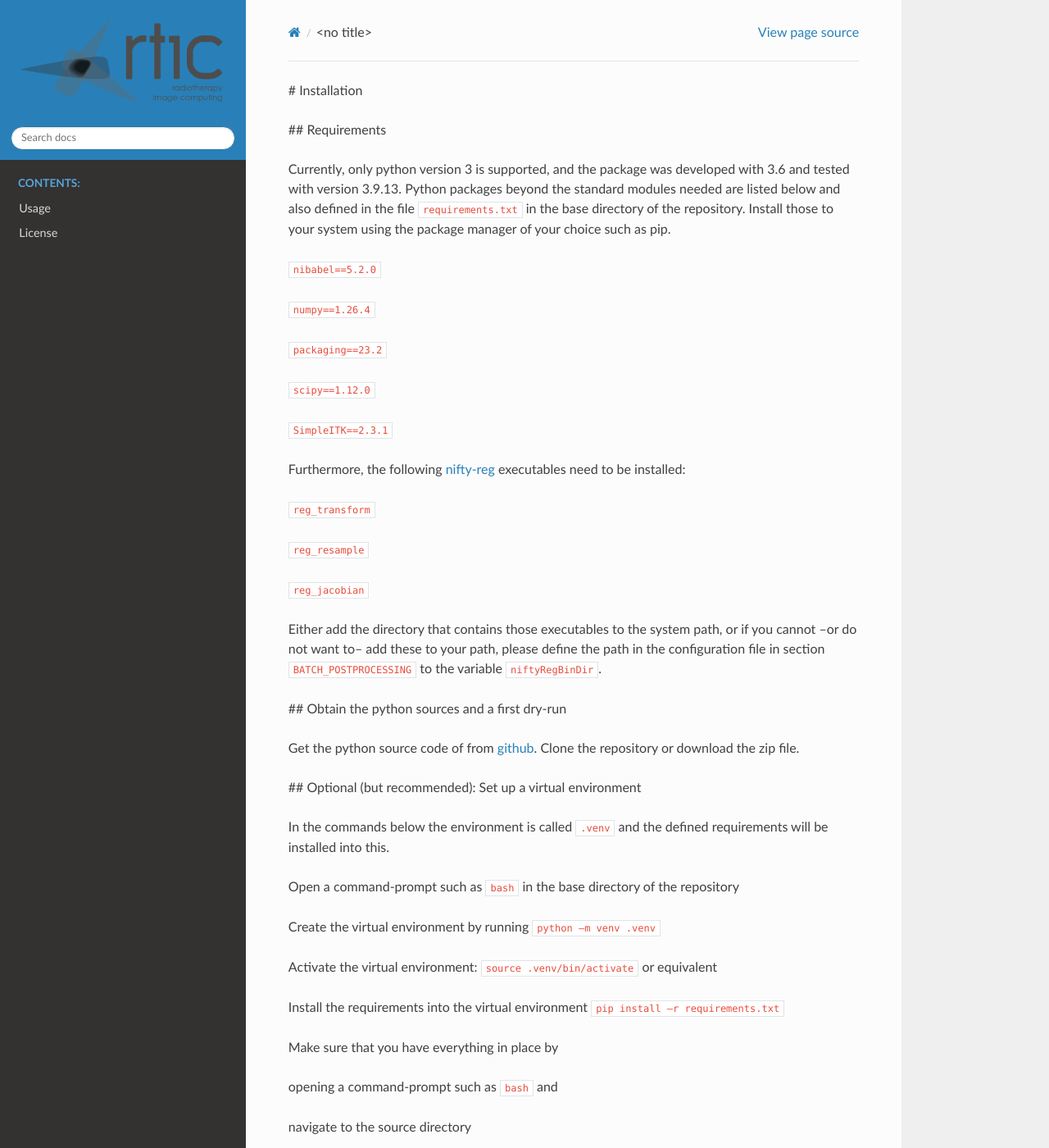
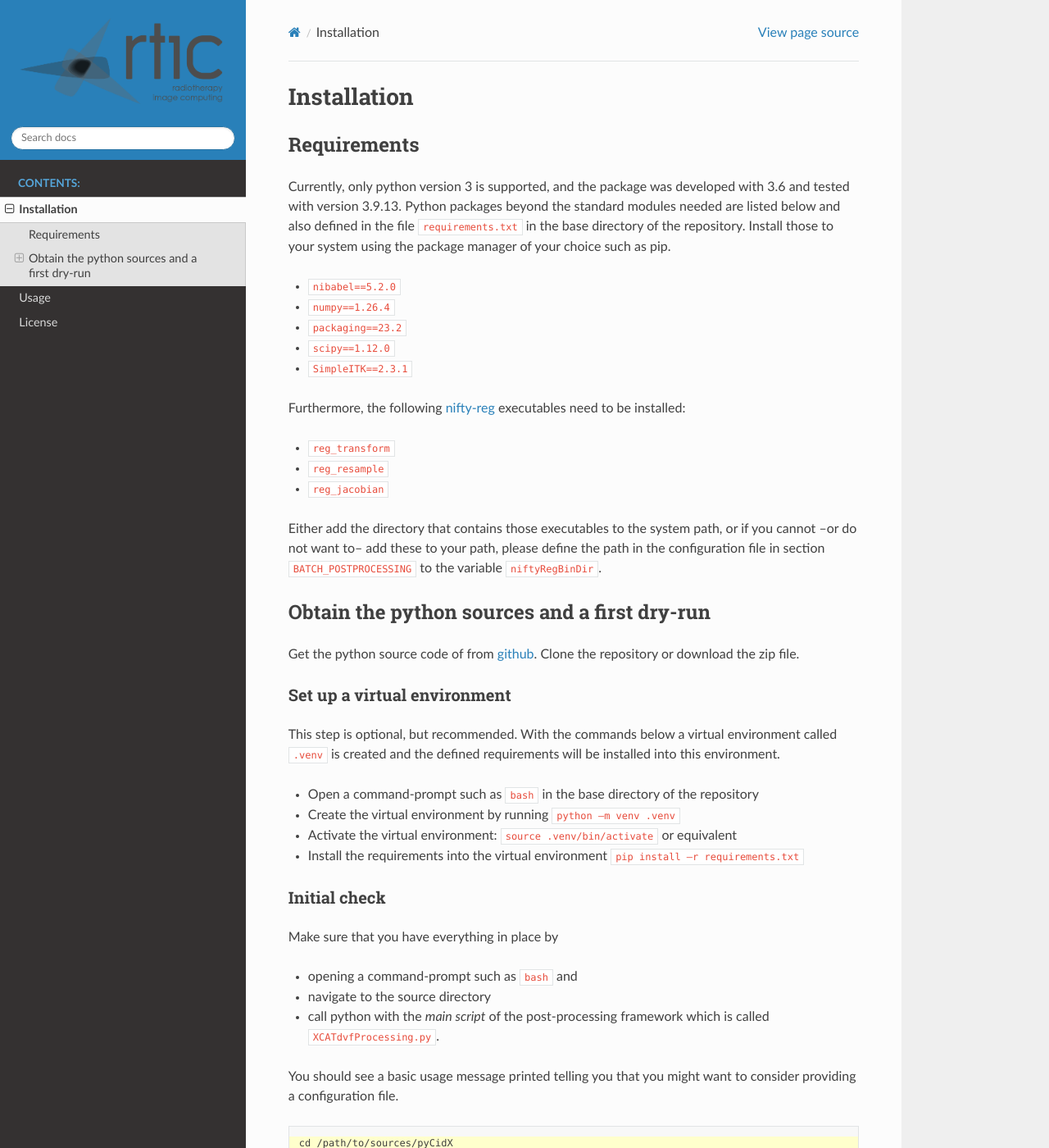
Before and after one commit to UCL/cid-X, a Sphinx documentation site: the page built from Docu/source/installation.rst, in a window 1280 px wide and 1400 px high. Shown: the whole window at 82% size. Built offline with Sphinx 7.4.7 and the Read the Docs theme 2.0.0, drawn with Linux system fonts in a browser that asks for light colours.

Commit message:
Issue #19: Updated documentation source etc.

```diff
--- a/Docu/source/installation.rst
+++ b/Docu/source/installation.rst
@@ -1,8 +1,8 @@
-# Installation
+Installation
+============
 
-
-## Requirements
-
+Requirements
+------------
 
 Currently, only python version 3 is supported, and the package was developed with 3.6 and tested with version 3.9.13.
 Python packages beyond the standard modules needed are listed below and also defined in the file ``requirements.txt`` in
@@ -24,20 +24,28 @@ Either add the directory that contains those executables to the system path, or
 these to your path, please define the path in the configuration file in section ``BATCH_POSTPROCESSING`` to the variable
 ``niftyRegBinDir``.
 
-## Obtain the python sources and a first dry-run
+
+Obtain the python sources and a first dry-run
+---------------------------------------------
 
 Get the python source code of from `github <https://github.com/UCL/cid-X>`_. Clone the repository or download the zip
 file.
 
-## Optional (but recommended): Set up a virtual environment
+Set up a virtual environment
+^^^^^^^^^^^^^^^^^^^^^^^^^^^^
 
-In the commands below the environment is called ``.venv`` and the defined requirements will be installed into this.
+This step is optional, but recommended.
+With the commands below a virtual environment called ``.venv`` is created and the defined requirements
+will be installed into this environment.
 
 * Open a command-prompt such as ``bash`` in the base directory of the repository
 * Create the virtual environment by running ``python –m venv .venv``
 * Activate the virtual environment: ``source .venv/bin/activate`` or equivalent
 * Install the requirements into the virtual environment ``pip install –r requirements.txt``
 
+
+Initial check
+^^^^^^^^^^^^^
 
 Make sure that you have everything in place by
 
```
